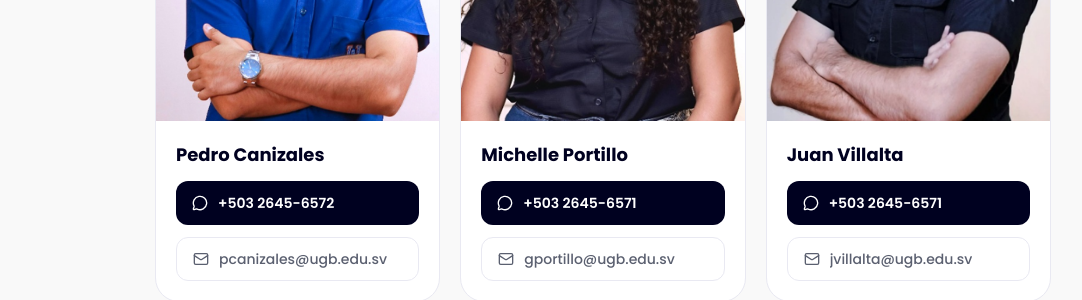
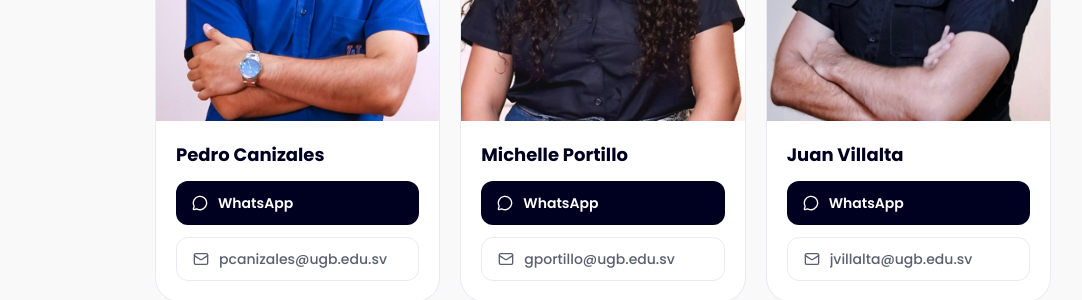
Before and after one commit to mherrera03/Landing-page, a Next.js app: page / in a window 1280 px wide. Shown: the part 7003-7303 px from the top of the page, without its empty margins (37-1119 px from the left). Built offline with nearby package versions, Linux system fonts and the light colour scheme.

Commit message:
Mostrar botón "WhatsApp" en lugar del número en las tarjetas de especialistas
- El botón de contacto ahora dice "WhatsApp"; el número vive solo en el href (wa.me)
- Quitado el campo phoneLabel de src/constants/team.ts al quedar sin uso

```diff
--- a/src/components/public/contact/SpecialistCard.tsx
+++ b/src/components/public/contact/SpecialistCard.tsx
@@ -3,7 +3,7 @@ import { Mail, MessageCircle } from "lucide-react";
 import type { Specialist } from "@/constants/team";
 
 export function SpecialistCard({ specialist }: { specialist: Specialist }) {
-  const { name, photo, photoAlt, whatsapp, phoneLabel, email } = specialist;
+  const { name, photo, photoAlt, whatsapp, email } = specialist;
 
   return (
     <article className="group flex h-full flex-col overflow-hidden rounded-3xl border border-line bg-surface transition-[border-color,box-shadow,translate] duration-300 ease-out-expo hover:-translate-y-1 hover:border-violet/40 hover:shadow-soft">
@@ -27,8 +27,8 @@ export function SpecialistCard({ specialist }: { specialist: Specialist }) {
           className="inline-flex min-h-11 items-center gap-2.5 rounded-xl bg-ink px-4 text-sm font-semibold text-white transition-colors duration-200 hover:bg-ink-soft"
         >
           <MessageCircle className="size-4 shrink-0" aria-hidden="true" />
-          {phoneLabel}
-          <span className="sr-only">— escribir a {name} por WhatsApp (se abre en una pestaña nueva)</span>
+          WhatsApp
+          <span className="sr-only">— escribir a {name} (se abre en una pestaña nueva)</span>
         </a>
 
         <a
--- a/src/constants/team.ts
+++ b/src/constants/team.ts
@@ -5,19 +5,19 @@ export type Specialist = {
   photoAlt: string;
   /** Número en formato internacional sin signos, como lo pide wa.me (ej. 50326456572). */
   whatsapp: string;
-  /** Cómo se muestra el número en pantalla. */
-  phoneLabel: string;
   email: string;
 };
 
-/** Equipo que atiende las consultas de la landing. */
+/**
+ * Equipo que atiende las consultas de la landing.
+ * Nota: Michelle y Juan comparten el mismo número (línea de oficina). No es un error.
+ */
 export const SPECIALISTS: Specialist[] = [
   {
     name: "Pedro Canizales",
     photo: "/images/team/pedro-canizales.png",
     photoAlt: "Pedro Canizales",
     whatsapp: "50326456572",
-    phoneLabel: "+503 2645-6572",
     email: "pcanizales@ugb.edu.sv",
   },
   {
@@ -25,7 +25,6 @@ export const SPECIALISTS: Specialist[] = [
     photo: "/images/team/michelle-portillo.png",
     photoAlt: "Michelle Portillo",
     whatsapp: "50326456571",
-    phoneLabel: "+503 2645-6571",
     email: "gportillo@ugb.edu.sv",
   },
   {
@@ -33,7 +32,6 @@ export const SPECIALISTS: Specialist[] = [
     photo: "/images/team/juan-villalta.png",
     photoAlt: "Juan Villalta",
     whatsapp: "50326456571",
-    phoneLabel: "+503 2645-6571",
     email: "jvillalta@ugb.edu.sv",
   },
 ];
```
